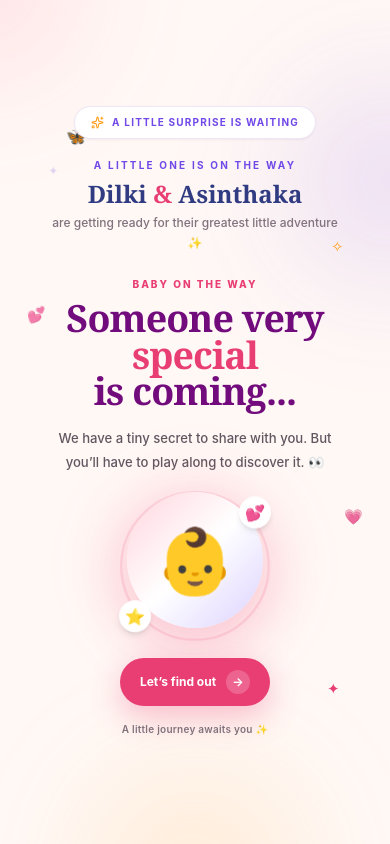
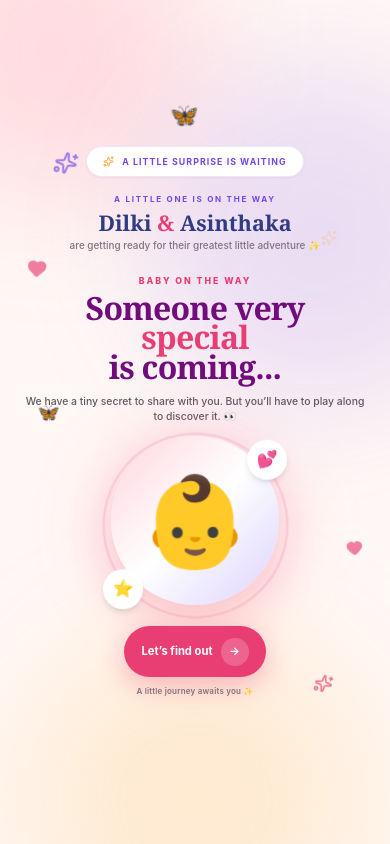
Before and after one commit to MaleeshaMadhuhansani99/baby-gender-reveal, a React (Vite) app: page / in a window 390 px wide. Built offline with nearby package versions, Linux system fonts and the light colour scheme.

Commit message:
fix the responsive issue

```diff
--- a/src/index.css
+++ b/src/index.css
@@ -1,12 +1,12 @@
+
 @import "tailwindcss";
 
 :root {
   --text: #6b6375;
   --bg: #fff8f5;
-  --border: #e5e4e7;
 
-  font-family: Inter, system-ui, -apple-system, BlinkMacSystemFont, "Segoe UI",
-    sans-serif;
+  font-family: Inter, system-ui, -apple-system, BlinkMacSystemFont,
+    "Segoe UI", sans-serif;
 
   color: var(--text);
   background: var(--bg);
@@ -21,60 +21,50 @@
   box-sizing: border-box;
 }
 
-html {
+html,
+body,
+#root {
   width: 100%;
+  height: 100%;
   min-width: 320px;
-  min-height: 100%;
-  scroll-behavior: smooth;
+  margin: 0;
 }
 
 body {
-  width: 100%;
-  min-width: 320px;
-  min-height: 100vh;
-  margin: 0;
+  overflow: hidden;
   background: var(--bg);
-}
-
-button {
-  font-family: inherit;
-}
-
-#root {
-  width: 100%;
-  min-height: 100svh;
 }
 
 
 /* =====================================================
-   ENTRANCE ANIMATION
+   ENTRANCE
    ===================================================== */
 
 .welcome-fade {
   opacity: 0;
-  animation: welcomeFade 0.75s ease-out forwards;
+  animation: welcomeFade 0.7s ease-out forwards;
 }
 
 .welcome-delay-1 {
-  animation-delay: 0.12s;
+  animation-delay: 0.1s;
 }
 
 .welcome-delay-2 {
-  animation-delay: 0.24s;
+  animation-delay: 0.2s;
 }
 
 .welcome-delay-3 {
-  animation-delay: 0.36s;
+  animation-delay: 0.3s;
 }
 
 .welcome-delay-4 {
-  animation-delay: 0.48s;
+  animation-delay: 0.4s;
 }
 
 @keyframes welcomeFade {
   from {
     opacity: 0;
-    transform: translateY(14px);
+    transform: translateY(12px);
   }
 
   to {
@@ -90,37 +80,43 @@ button {
 
 .butterfly {
   position: absolute;
-  z-index: 2;
+  z-index: 5;
   pointer-events: none;
   user-select: none;
+
+  font-size: clamp(1.4rem, 3vw, 2.2rem);
+
   opacity: 0;
-  font-size: clamp(17px, 2.5vw, 28px);
-  animation: butterflyFly 15s ease-in-out infinite;
+
+  animation-name: butterflyFlight;
+  animation-duration: 11s;
+  animation-timing-function: ease-in-out;
+  animation-iteration-count: infinite;
 }
 
 .butterfly-one {
-  left: -8vw;
-  top: 18%;
-  animation-delay: 1s;
+  left: -8%;
+  top: 15%;
+  animation-delay: 0s;
 }
 
 .butterfly-two {
-  left: -10vw;
-  top: 55%;
-  font-size: clamp(15px, 2vw, 23px);
-  animation-delay: 6s;
+  left: -8%;
+  top: 52%;
+  font-size: clamp(1.1rem, 2.4vw, 1.8rem);
+  animation-delay: 3.5s;
 }
 
 .butterfly-three {
-  left: -8vw;
+  left: -8%;
   top: 75%;
-  font-size: clamp(14px, 1.8vw, 20px);
-  animation-delay: 10s;
+  font-size: clamp(1rem, 2vw, 1.6rem);
+  animation-delay: 7s;
 }
 
-@keyframes butterflyFly {
+@keyframes butterflyFlight {
   0% {
-    transform: translate(-10vw, 20px) rotate(-8deg);
+    transform: translate(-10vw, 10vh) rotate(-12deg) scale(0.7);
     opacity: 0;
   }
 
@@ -128,25 +124,29 @@ button {
     opacity: 1;
   }
 
-  25% {
-    transform: translate(22vw, -35px) rotate(8deg);
+  20% {
+    transform: translate(18vw, -5vh) rotate(10deg) scale(1);
   }
 
-  45% {
-    transform: translate(45vw, 25px) rotate(-6deg);
+  38% {
+    transform: translate(37vw, 7vh) rotate(-8deg) scale(0.95);
   }
 
-  65% {
-    transform: translate(68vw, -40px) rotate(8deg);
+  55% {
+    transform: translate(55vw, -6vh) rotate(9deg) scale(1.05);
   }
 
-  85% {
-    transform: translate(90vw, 15px) rotate(-5deg);
+  72% {
+    transform: translate(73vw, 8vh) rotate(-7deg) scale(0.95);
+  }
+
+  88% {
+    transform: translate(92vw, -4vh) rotate(8deg) scale(1);
     opacity: 1;
   }
 
   100% {
-    transform: translate(115vw, -20px) rotate(5deg);
+    transform: translate(115vw, 5vh) rotate(-5deg) scale(0.7);
     opacity: 0;
   }
 }
@@ -158,27 +158,26 @@ button {
 
 .floating-heart {
   position: absolute;
-  z-index: 2;
+  z-index: 3;
   pointer-events: none;
-  user-select: none;
-  font-size: clamp(15px, 2vw, 21px);
-  opacity: 0.75;
-  animation: heartFloat 4s ease-in-out infinite;
+  color: #e83e73;
+  opacity: 0.65;
+
+  animation: heartFloat 3.5s ease-in-out infinite;
 }
 
 .heart-one {
-  left: clamp(3%, 7vw, 8%);
-  top: 36%;
+  left: 7%;
+  top: 32%;
 }
 
 .heart-two {
-  right: clamp(3%, 7vw, 8%);
-  top: 60%;
-  animation-delay: 2s;
+  right: 7%;
+  top: 64%;
+  animation-delay: 1.7s;
 }
 
 @keyframes heartFloat {
-
   0%,
   100% {
     transform: translateY(0) rotate(-5deg);
@@ -196,43 +195,44 @@ button {
 
 .sparkle {
   position: absolute;
-  z-index: 2;
+  z-index: 3;
   pointer-events: none;
+
   color: #7048e8;
-  font-size: clamp(15px, 2vw, 22px);
-  animation: sparkle 2.5s ease-in-out infinite;
+  opacity: 0.4;
+
+  animation: sparkle 2.4s ease-in-out infinite;
 }
 
 .sparkle-one {
-  left: clamp(7%, 12vw, 16%);
-  top: 19%;
+  left: 14%;
+  top: 18%;
 }
 
 .sparkle-two {
-  right: clamp(7%, 12vw, 16%);
-  top: 28%;
+  right: 13%;
+  top: 27%;
   color: #ff9f1c;
-  animation-delay: 0.8s;
+  animation-delay: 0.7s;
 }
 
 .sparkle-three {
-  right: clamp(8%, 13vw, 18%);
-  bottom: 17%;
+  right: 15%;
+  bottom: 18%;
   color: #e83e73;
-  animation-delay: 1.5s;
+  animation-delay: 1.4s;
 }
 
 @keyframes sparkle {
-
   0%,
   100% {
     opacity: 0.2;
-    transform: scale(0.8) rotate(0deg);
+    transform: scale(0.8) rotate(0);
   }
 
   50% {
     opacity: 1;
-    transform: scale(1.2) rotate(20deg);
+    transform: scale(1.25) rotate(20deg);
   }
 }
 
@@ -246,14 +246,13 @@ button {
 }
 
 @keyframes babyFloat {
-
   0%,
   100% {
     transform: translateY(0);
   }
 
   50% {
-    transform: translateY(-7px);
+    transform: translateY(-6px);
   }
 }
 
@@ -262,20 +261,19 @@ button {
 }
 
 @keyframes babyBounce {
-
   0%,
   100% {
-    transform: scale(1) rotate(0deg);
+    transform: scale(1) rotate(0);
   }
 
   50% {
-    transform: scale(1.035) rotate(-2deg);
+    transform: scale(1.04) rotate(-2deg);
   }
 }
 
 
 /* =====================================================
-   SMALL DECORATIONS
+   DECORATIONS
    ===================================================== */
 
 .decoration-float {
@@ -287,20 +285,19 @@ button {
 }
 
 @keyframes decorationFloat {
-
   0%,
   100% {
-    transform: translateY(0) rotate(0deg);
+    transform: translateY(0) rotate(0);
   }
 
   50% {
-    transform: translateY(-6px) rotate(4deg);
+    transform: translateY(-5px) rotate(4deg);
   }
 }
 
 
 /* =====================================================
-   CTA
+   BUTTON
    ===================================================== */
 
 .cta-glow {
@@ -308,48 +305,41 @@ button {
 }
 
 @keyframes ctaGlow {
-
   0%,
   100% {
-    box-shadow: 0 10px 30px rgba(232, 62, 115, 0.28);
+    box-shadow: 0 8px 25px rgba(232, 62, 115, 0.28);
   }
 
   50% {
-    box-shadow: 0 12px 38px rgba(232, 62, 115, 0.45);
+    box-shadow: 0 10px 35px rgba(232, 62, 115, 0.48);
   }
 }
 
 
 /* =====================================================
-   VERY SHORT SCREENS
+   SHORT MOBILE SCREENS
    ===================================================== */
 
+/*
+   Phones such as 320x568 or 375x667
+   have much less vertical space.
+*/
+
 @media (max-height: 650px) {
-  #root {
-    min-height: 100svh;
-  }
-
-  section {
-    align-items: flex-start;
-    padding-top: 1.5rem;
-    padding-bottom: 1.5rem;
+  .sparkle,
+  .floating-heart {
+    opacity: 0.35;
   }
 }
 
 
 /* =====================================================
-   SMALL PHONES
+   VERY SMALL WIDTH
    ===================================================== */
 
-@media (max-width: 380px) {
-
-  .floating-heart,
-  .sparkle {
-    display: none;
-  }
-
+@media (max-width: 360px) {
   .butterfly {
-    font-size: 16px;
+    font-size: 1.15rem;
   }
 }
 
@@ -359,12 +349,10 @@ button {
    ===================================================== */
 
 @media (prefers-reduced-motion: reduce) {
-
   *,
   *::before,
   *::after {
     animation-duration: 0.01ms !important;
     animation-iteration-count: 1 !important;
-    scroll-behavior: auto !important;
   }
 }
--- a/src/pages/Welcome.tsx
+++ b/src/pages/Welcome.tsx
@@ -3,113 +3,137 @@ import { Heart, Sparkles, Stars } from 'lucide-react'
 
 export default function Welcome() {
   return (
-    <main className="relative min-h-[100svh] overflow-hidden bg-[#fff8f5] text-[#30252f]">
-      {/* Background accents */}
-      <div className="pointer-events-none absolute -left-24 -top-24 h-[clamp(10rem,25vw,20rem)] w-[clamp(10rem,25vw,20rem)] rounded-full bg-[#ff6b8a]/20 blur-3xl" />
+    <main className="relative h-[100svh] w-full overflow-hidden bg-[#fff8f5] text-[#30252f]">
+      {/* Background glow */}
+      <div className="pointer-events-none absolute -left-24 -top-24 h-[35vh] w-[35vh] rounded-full bg-[#ff6b8a]/20 blur-3xl" />
 
-      <div className="pointer-events-none absolute -right-24 top-[10%] h-[clamp(12rem,28vw,22rem)] w-[clamp(12rem,28vw,22rem)] rounded-full bg-[#7048e8]/15 blur-3xl" />
+      <div className="pointer-events-none absolute -right-24 top-[8%] h-[40vh] w-[40vh] rounded-full bg-[#7048e8]/15 blur-3xl" />
 
-      <div className="pointer-events-none absolute bottom-[-8rem] left-1/2 h-[clamp(12rem,28vw,22rem)] w-[clamp(12rem,28vw,22rem)] -translate-x-1/2 rounded-full bg-[#ffb347]/20 blur-3xl" />
+      <div className="pointer-events-none absolute bottom-[-15vh] left-1/2 h-[40vh] w-[40vh] -translate-x-1/2 rounded-full bg-[#ffb347]/20 blur-3xl" />
 
-      {/* Flying butterflies */}
+      {/* =====================================================
+          FLYING BUTTERFLIES
+          ===================================================== */}
+
       <div className="butterfly butterfly-one">🦋</div>
       <div className="butterfly butterfly-two">🦋</div>
       <div className="butterfly butterfly-three">🦋</div>
 
-      {/* Floating hearts */}
-      <div className="floating-heart heart-one">💕</div>
-      <div className="floating-heart heart-two">💗</div>
+      {/* =====================================================
+          FLOATING DECORATIONS
+          ===================================================== */}
 
-      {/* Sparkles */}
-      <div className="sparkle sparkle-one">✦</div>
-      <div className="sparkle sparkle-two">✧</div>
-      <div className="sparkle sparkle-three">✦</div>
+      <div className="floating-heart heart-one">
+        <Heart size={20} fill="currentColor" />
+      </div>
 
-      {/* Main content */}
-      <section className="relative z-10 flex min-h-[100svh] items-center justify-center px-4 py-8 sm:px-6 sm:py-10 lg:px-8 lg:py-12">
-        <div className="flex w-full max-w-2xl flex-col items-center text-center">
+      <div className="floating-heart heart-two">
+        <Heart size={17} fill="currentColor" />
+      </div>
+
+      <div className="sparkle sparkle-one">
+        <Sparkles size={22} />
+      </div>
+
+      <div className="sparkle sparkle-two">
+        <Stars size={20} />
+      </div>
+
+      <div className="sparkle sparkle-three">
+        <Sparkles size={17} />
+      </div>
+
+      {/* =====================================================
+          MAIN CONTENT
+          ===================================================== */}
+
+      <section className="relative z-10 flex h-full w-full items-center justify-center px-4">
+        <div className="flex h-full w-full max-w-2xl flex-col items-center justify-center text-center">
 
           {/* Top label */}
-          <div className="welcome-fade flex max-w-[90vw] items-center justify-center gap-2 rounded-full bg-white px-4 py-2 text-[10px] font-bold uppercase tracking-[0.12em] text-[#7048e8] shadow-sm ring-1 ring-[#eee5f5] sm:px-5 sm:py-2.5 sm:text-xs sm:tracking-wider">
+          <div className="welcome-fade flex shrink-0 items-center gap-2 rounded-full bg-white px-4 py-2 text-[clamp(0.55rem,1.5vw,0.75rem)] font-bold uppercase tracking-[0.12em] text-[#7048e8] shadow-sm ring-1 ring-[#eee5f5]">
             <Sparkles
-              size={13}
-              className="shrink-0 text-[#ff9f1c] sm:h-[14px] sm:w-[14px]"
+              className="shrink-0 text-[#ff9f1c]"
+              size="clamp(11px, 1.5vw, 14px)"
             />
+
             <span>A little surprise is waiting</span>
           </div>
 
           {/* Parents */}
-          <div className="welcome-fade welcome-delay-1 mt-5 sm:mt-6">
-            <p className="text-[10px] font-bold uppercase tracking-[0.22em] text-[#7048e8] sm:text-xs sm:tracking-[0.28em]">
+          <div className="welcome-fade welcome-delay-1 mt-[clamp(0.7rem,2vh,1.25rem)] shrink-0">
+            <p className="text-[clamp(0.5rem,1.5vw,0.7rem)] font-bold uppercase tracking-[0.22em] text-[#7048e8]">
               A little one is on the way
             </p>
 
-            <h2 className="mt-1.5 font-serif text-[clamp(1.5rem,5vw,2rem)] font-bold leading-tight text-[#303b82]">
+            <h2 className="mt-1 font-serif text-[clamp(1.35rem,4vw,2rem)] font-bold leading-tight text-[#303b82]">
               Dilki <span className="text-[#e83e73]">&</span> Asinthaka
             </h2>
 
-            <p className="mx-auto mt-1 max-w-[18rem] text-xs font-medium leading-5 text-[#81727d] sm:max-w-none sm:text-sm sm:leading-6">
+            <p className="mt-0.5 text-[clamp(0.62rem,1.7vw,0.85rem)] font-medium text-[#81727d]">
               are getting ready for their greatest little adventure ✨
             </p>
           </div>
 
           {/* Main heading */}
-          <div className="welcome-fade welcome-delay-2 mt-6 w-full sm:mt-8">
-            <p className="mb-2 text-[10px] font-extrabold uppercase tracking-[0.2em] text-[#e83e73] sm:mb-3 sm:text-sm sm:tracking-[0.3em]">
+          <div className="welcome-fade welcome-delay-2 mt-[clamp(0.9rem,2.5vh,1.5rem)] w-full shrink-0">
+            <p className="mb-1.5 text-[clamp(0.55rem,1.5vw,0.8rem)] font-extrabold uppercase tracking-[0.22em] text-[#e83e73]">
               Baby on the way
             </p>
 
-            <h1 className="font-serif text-[clamp(2.35rem,9vw,4rem)] font-bold leading-[0.98] tracking-tight text-[#720c7d]">
+            <h1 className="font-serif text-[clamp(2rem,7.5vw,4rem)] font-bold leading-[0.92] tracking-tight text-[#720c7d]">
               Someone very
               <span className="block text-[#e83e73]">special</span>
               is coming...
             </h1>
 
-            <p className="mx-auto mt-4 max-w-[19rem] text-[clamp(0.82rem,2.5vw,1rem)] font-medium leading-6 text-[#625761] sm:mt-5 sm:max-w-md sm:leading-7">
+            <p className="mx-auto mt-[clamp(0.6rem,1.5vh,1rem)] max-w-[min(90vw,28rem)] text-[clamp(0.65rem,1.8vw,0.95rem)] font-medium leading-[1.45] text-[#625761]">
               We have a tiny secret to share with you. But you’ll have to play
               along to discover it. 👀
             </p>
           </div>
 
           {/* Baby */}
-          <div className="welcome-fade welcome-delay-3 relative my-6 sm:my-8 lg:my-9">
+          <div className="welcome-fade welcome-delay-3 relative my-[clamp(0.7rem,2vh,1.25rem)] shrink-0">
+
             {/* Glow */}
             <div className="absolute inset-0 scale-125 rounded-full bg-[#ff6b8a]/15 blur-xl" />
 
-            {/* Outer ring */}
+            {/* Ring */}
             <div className="absolute inset-0 scale-[1.1] rounded-full border-2 border-[#e83e73]/20 animate-pulse" />
 
-            {/* Baby illustration */}
-            <div className="baby-float relative flex h-[clamp(8.5rem,28vw,13rem)] w-[clamp(8.5rem,28vw,13rem)] items-center justify-center rounded-full bg-gradient-to-br from-[#ffd6df] via-white to-[#dcd2ff] shadow-[0_18px_55px_rgba(232,62,115,0.20)]">
-              <div className="baby-bounce text-[clamp(4rem,13vw,5.75rem)]">
+            {/* Baby */}
+            <div className="baby-float relative flex h-[clamp(6.8rem,20vh,12rem)] w-[clamp(6.8rem,20vh,12rem)] items-center justify-center rounded-full bg-gradient-to-br from-[#ffd6df] via-white to-[#dcd2ff] shadow-[0_15px_45px_rgba(232,62,115,0.20)]">
+              <div className="baby-bounce text-[clamp(3.3rem,11vh,5.5rem)]">
                 👶
               </div>
             </div>
 
-            {/* Decorations */}
-            <div className="decoration-float absolute -right-2 top-0 flex h-8 w-8 items-center justify-center rounded-full bg-white text-base shadow-md sm:-right-3 sm:h-10 sm:w-10 sm:text-lg">
+            {/* Heart */}
+            <div className="decoration-float absolute -right-2 top-0 flex h-[clamp(1.8rem,5vh,2.5rem)] w-[clamp(1.8rem,5vh,2.5rem)] items-center justify-center rounded-full bg-white text-[clamp(0.8rem,2vh,1.1rem)] shadow-md">
               💕
             </div>
 
-            <div className="decoration-float decoration-delay absolute -bottom-1 -left-2 flex h-8 w-8 items-center justify-center rounded-full bg-white text-base shadow-md sm:-bottom-2 sm:-left-3 sm:h-10 sm:w-10 sm:text-lg">
+            {/* Star */}
+            <div className="decoration-float decoration-delay absolute -bottom-1 -left-2 flex h-[clamp(1.8rem,5vh,2.5rem)] w-[clamp(1.8rem,5vh,2.5rem)] items-center justify-center rounded-full bg-white text-[clamp(0.8rem,2vh,1.1rem)] shadow-md">
               ⭐
             </div>
           </div>
 
           {/* CTA */}
-          <div className="welcome-fade welcome-delay-4">
+          <div className="welcome-fade welcome-delay-4 shrink-0">
             <button
               type="button"
-              className="cta-glow group flex min-h-11 items-center gap-2.5 rounded-full bg-[#e83e73] px-5 py-3 text-xs font-bold text-white transition duration-300 hover:-translate-y-1 hover:bg-[#d92f63] active:translate-y-0 sm:min-h-12 sm:gap-3 sm:px-8 sm:py-4 sm:text-sm"
+              className="cta-glow group flex min-h-[clamp(2.5rem,6vh,3.2rem)] items-center gap-2 rounded-full bg-[#e83e73] px-[clamp(1.1rem,4vw,2rem)] py-2 text-[clamp(0.7rem,1.7vw,0.9rem)] font-bold text-white transition duration-300 hover:-translate-y-1 hover:bg-[#d92f63] active:translate-y-0"
             >
               <span>Let’s find out</span>
 
-              <span className="flex h-6 w-6 items-center justify-center rounded-full bg-white/20 transition-transform duration-300 group-hover:translate-x-1 sm:h-7 sm:w-7">
+              <span className="flex h-[clamp(1.35rem,4vh,1.75rem)] w-[clamp(1.35rem,4vh,1.75rem)] items-center justify-center rounded-full bg-white/20 transition-transform duration-300 group-hover:translate-x-1">
                 →
               </span>
             </button>
 
-            <p className="mt-4 text-[10px] font-semibold tracking-wide text-[#81727d] sm:mt-5 sm:text-xs">
+            <p className="mt-[clamp(0.4rem,1vh,0.7rem)] text-[clamp(0.5rem,1.3vw,0.7rem)] font-semibold tracking-wide text-[#81727d]">
               A little journey awaits you ✨
             </p>
           </div>
```
